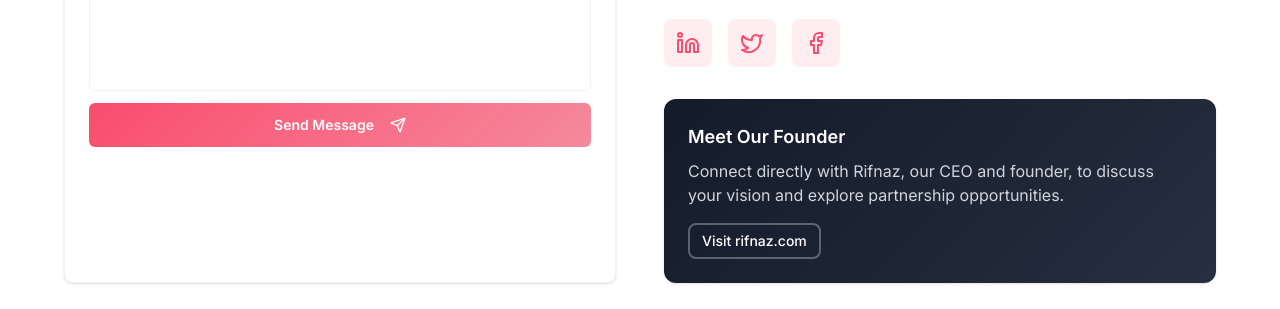
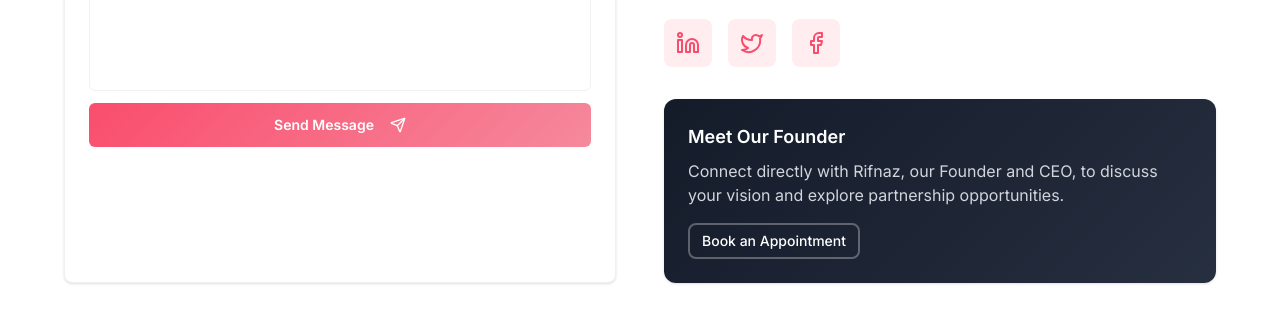
Before and after one commit to RovertakeEx/Rovertake_Landing, a React (Vite) app: page / in a window 1280 px wide. Shown: the part 4795-5104 px from the top of the page. Built offline with nearby package versions, Linux system fonts and the light colour scheme.

Commit message:
Contact added for book an appointment

```diff
--- a/src/components/Contact.tsx
+++ b/src/components/Contact.tsx
@@ -51,7 +51,7 @@ const Contact = () => {
     // Format message
     const message = `
     New Inquiry
-    -----------------------
+
     Name: ${formData.firstName} ${formData.lastName}
     Email: ${formData.email}
     Phone: ${formData.phoneno}
@@ -224,10 +224,10 @@ const Contact = () => {
               <div className="p-6">
                 <h4 className="text-lg font-semibold mb-2">Meet Our Founder</h4>
                 <p className="text-gray-300 mb-4">
-                  Connect directly with Rifnaz, our CEO and founder, to discuss your vision and explore partnership opportunities.
+                  Connect directly with Rifnaz, our Founder and CEO, to discuss your vision and explore partnership opportunities.
                 </p>
-                <a className="inline-flex items-center justify-center gap-2 whitespace-nowrap text-sm font-medium transition-all duration-300 [&_svg]:size-4 [&_svg]:shrink-0 border-2 border-white/30 text-white hover:bg-white/10 hover:border-white/50 backdrop-blur-sm h-9 rounded-lg px-3" href="https://www.rifnaz.com" target="_blank" rel="noopener noreferrer">
-                    Visit rifnaz.com
+                <a className="inline-flex items-center justify-center gap-2 whitespace-nowrap text-sm font-medium transition-all duration-300 [&_svg]:size-4 [&_svg]:shrink-0 border-2 border-white/30 text-white hover:bg-white/10 hover:border-white/50 backdrop-blur-sm h-9 rounded-lg px-3" href="https://mail.google.com/mail/?view=cm&to=rifnaz@rovertake.com" target="_blank" rel="noopener noreferrer" title="rifnaz@rovertake.com">
+                    Book an Appointment
                   </a>
               </div>
             </div>
```
